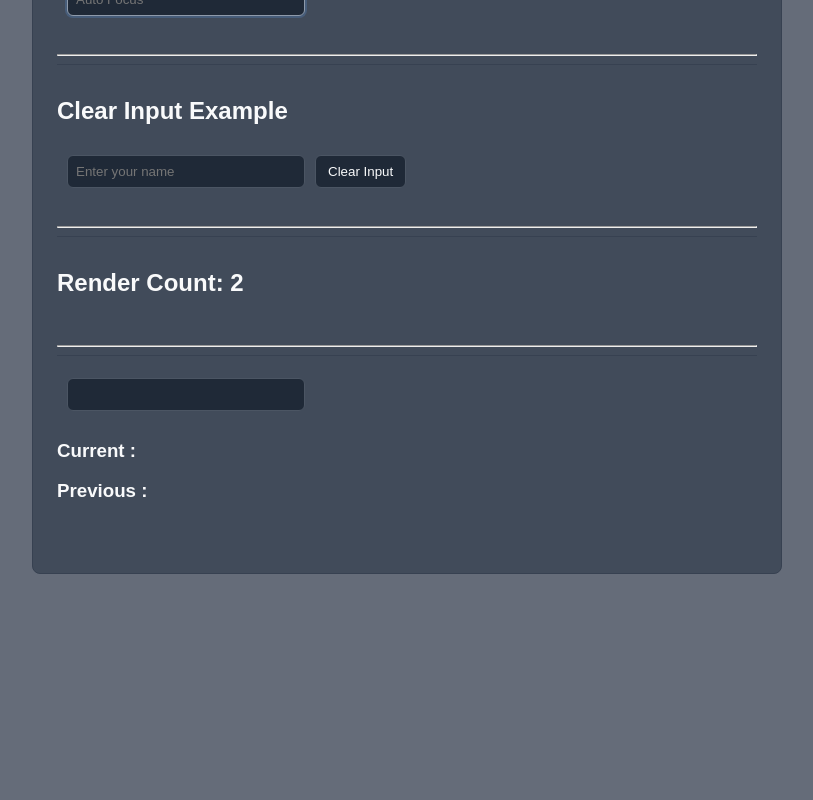
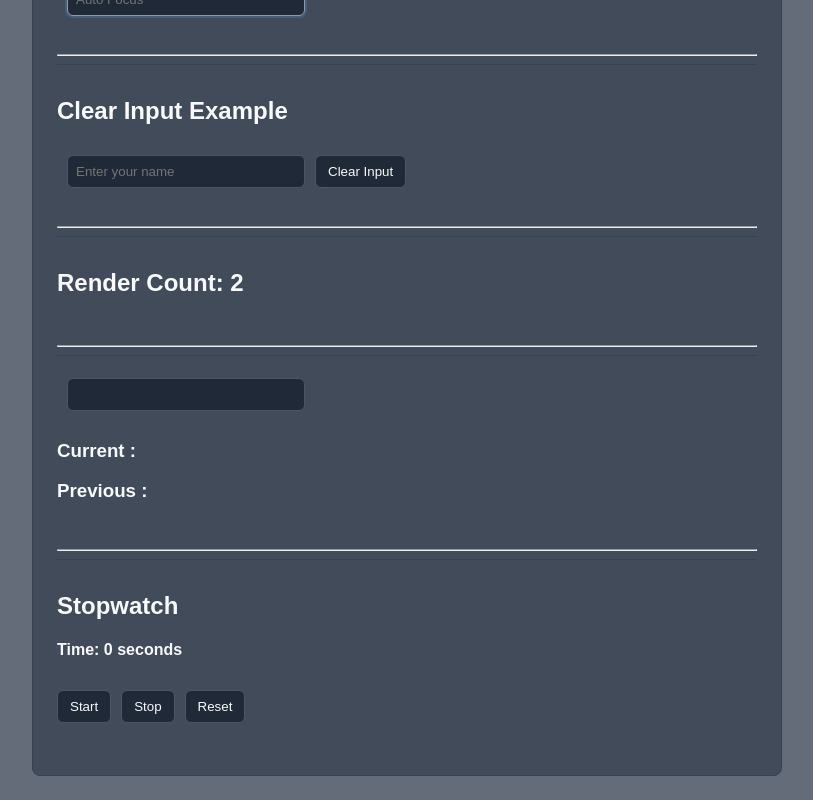
Before and after one commit to mayaswami/react-projects, a React (Vite) app in the folder 03-react-advanced/: page /use-ref in a window 1280 px wide. Shown: the part 674-1474 px from the top of the page, without its empty margins (233-1046 px from the left). Before the commit the page ends 1272 px from the top, so only its background shows below. Built offline with nearby package versions, Linux system fonts and the light colour scheme.

Commit message:
feat(useRef): build stopwatch using refs and intervals

```diff
--- /dev/null
+++ b/03-react-advanced/src/components/Stopwatch.jsx
@@ -0,0 +1,32 @@
+import { useRef, useState } from "react";
+
+function Stopwatch() {
+  const [time, setTime] = useState(0);
+  const intervalRef = useRef(null);
+
+  function startTimer() {
+    if (intervalRef.current !== null) return; // Prevent multiple intervals
+    intervalRef.current = setInterval(() => {
+      setTime((prevTime) => prevTime + 1);
+    }, 1000);
+  }
+  function stopTimer() {
+    clearInterval(intervalRef.current);
+    intervalRef.current = null; // Reset the ref to allow restarting
+  }
+  function resetTimer() {
+    clearInterval(intervalRef.current);
+    intervalRef.current = null;
+    setTime(0);
+  }
+  return (
+    <div>
+      <h2>Stopwatch</h2>
+      <h4>Time: {time} seconds</h4>
+      <button onClick={startTimer}>Start</button>
+      <button onClick={stopTimer}>Stop</button>
+      <button onClick={resetTimer}>Reset</button>
+    </div>
+  );
+}
+export default Stopwatch;
--- a/03-react-advanced/src/pages/UseRefDemo.jsx
+++ b/03-react-advanced/src/pages/UseRefDemo.jsx
@@ -1,5 +1,6 @@
 import { useState, useRef, useEffect } from "react";
 import "../css/UseRefDemo.css";
+import Stopwatch from "../components/Stopwatch";
 
 function UseRefDemo() {
   // useState vs useRef Demo
@@ -97,6 +98,11 @@ function UseRefDemo() {
         <h3>Current : {text}</h3>
         <h3>Previous : {previousText.current}</h3>
       </section>
+      <hr />
+      <section className="demo-section">
+        {/* Demo 7 */}
+        <Stopwatch />
+      </section>
     </div>
   );
 }
```
Also changed, not shown: 1 other file (tests, documents, lock files or other folders).
